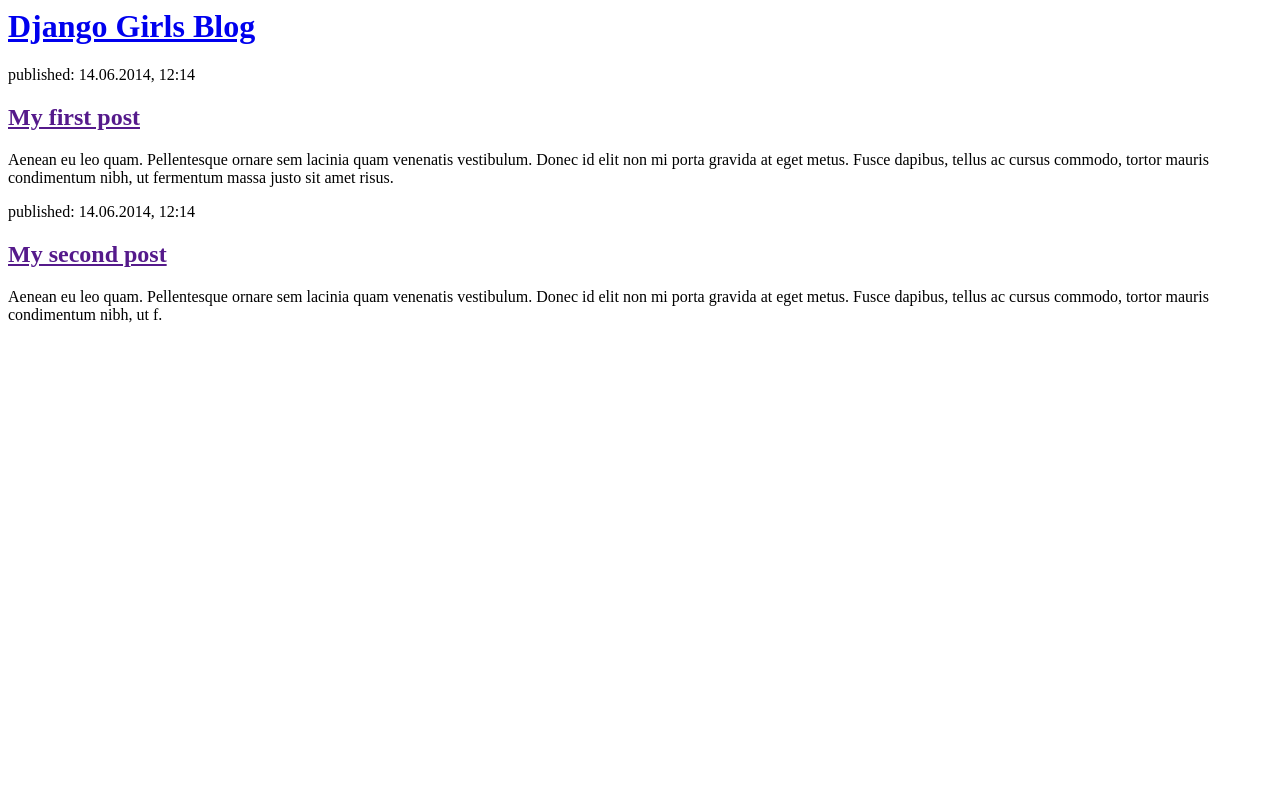
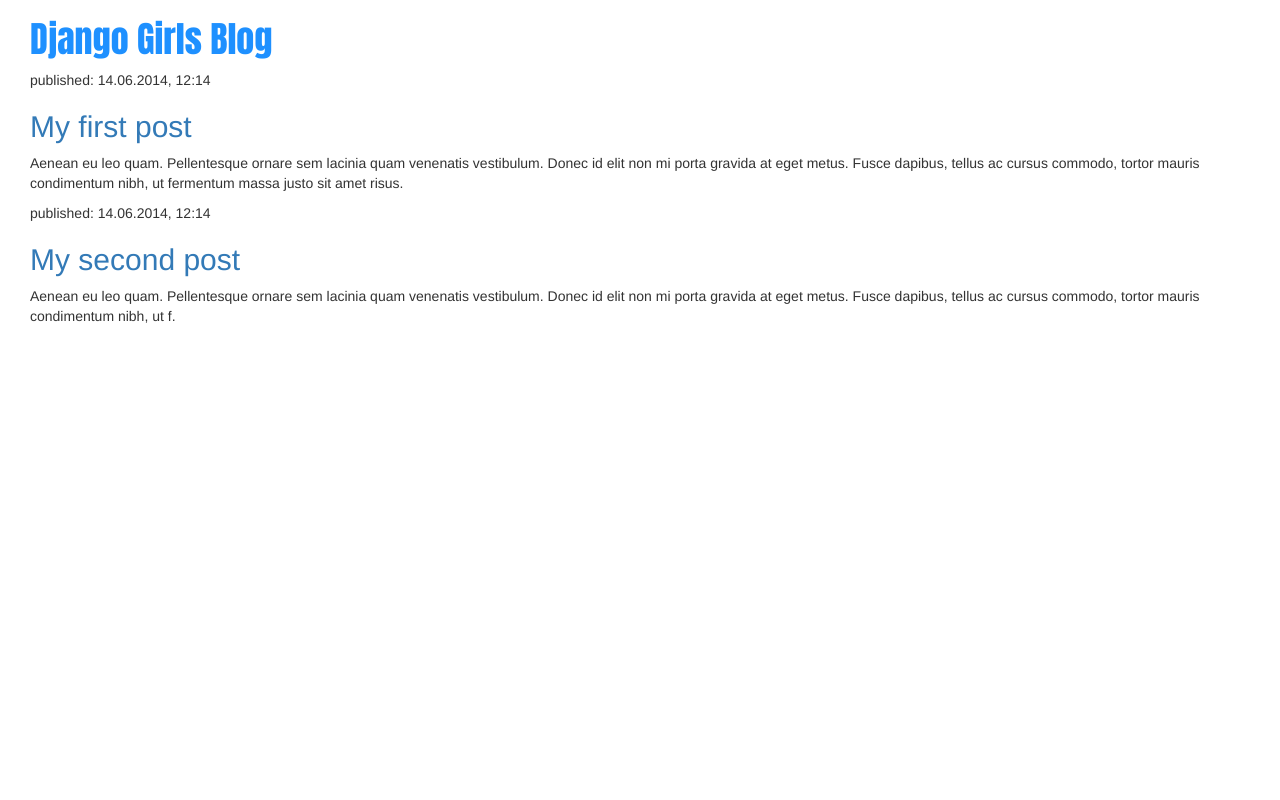
Before and after one commit to hazeandhills/mysite, a Django app: template blog/templates/blog/post_list.html in a window 1280 px wide. Run offline with Django 3.2, Linux system fonts and the light colour scheme; the template is opened without the code that fills it, so the values that code supplies are empty; some libraries are stand-ins or nearby versions.

Commit message:
Add some CSS

```diff
--- /dev/null
+++ b/blog/static/css/blog.css
@@ -0,0 +1,7 @@
+h1 a {
+    color: #1E90FF;
+    font-family: 'Anton';
+}
+body {
+    padding-left: 30px;
+}
--- a/blog/templates/blog/post_list.html
+++ b/blog/templates/blog/post_list.html
@@ -1,6 +1,11 @@
+{% load static %}
 <html>
     <head>
         <title>Django Girls blog</title>
+        <link rel="stylesheet" href="//maxcdn.bootstrapcdn.com/bootstrap/3.2.0/css/bootstrap.min.css">
+        <link rel="stylesheet" href="//maxcdn.bootstrapcdn.com/bootstrap/3.2.0/css/bootstrap-theme.min.css">
+        <link rel="stylesheet" href="{% static 'css/blog.css' %}">
+        <link href="https://fonts.googleapis.com/css?family=Anton&subset=latin,cyrillic" rel="stylesheet" type="text/css">
     </head>
     <body>
         <div>
```
